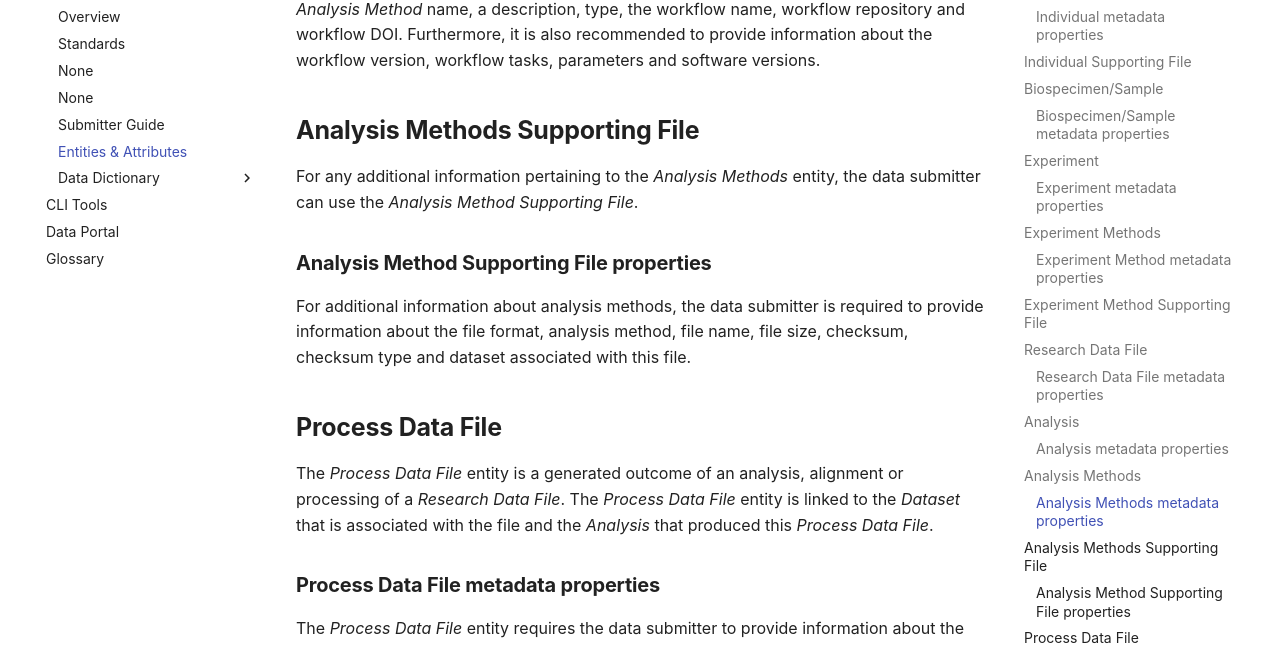
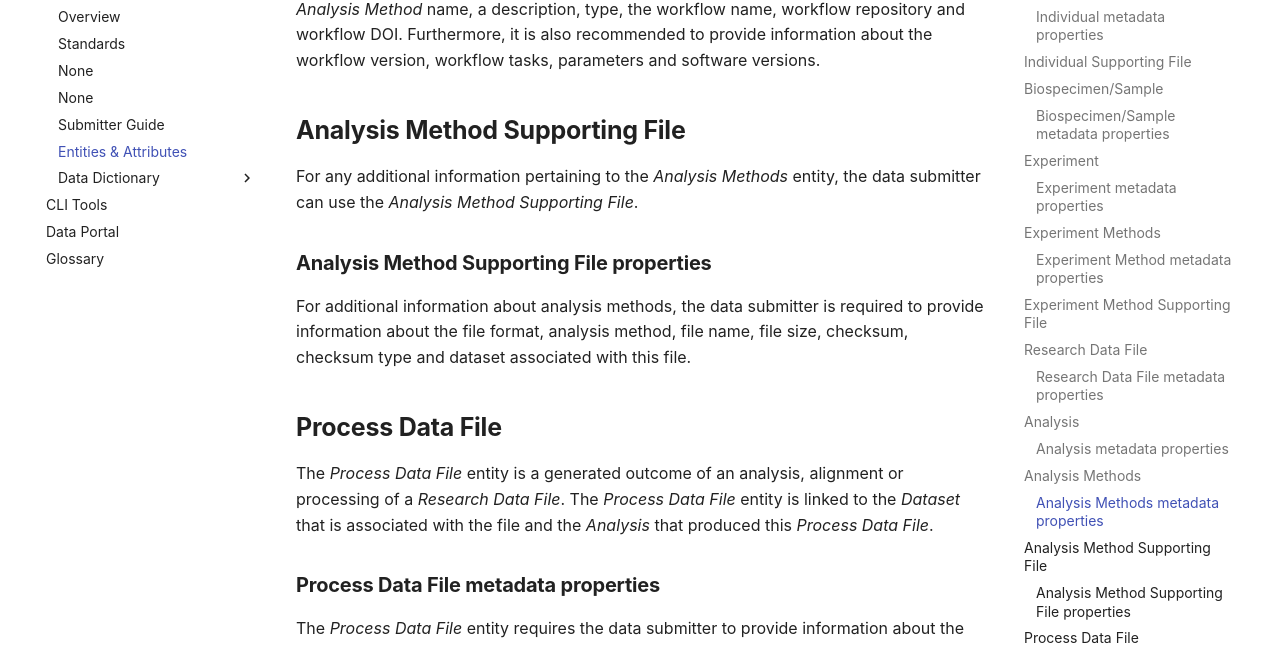
Before and after one commit to ghga-de/docs.ghga.de, an MkDocs documentation site: the page built from user_docs/metadata/entities.md, in a window 1280 px wide and 900 px high, scrolled down 3807 px. Shown: the part 145-790 px from the top of the window. Built offline with MkDocs 1.6.1 and Material for MkDocs 9.7.7, drawn with Linux system fonts in a browser that asks for light colours; comment, search, counter and statistics services are not loaded.

Commit message:
Update user_docs/metadata/entities.md
Co-authored-by: Karoline Mauer <105430060+mauerk@users.noreply.github.com>

```diff
--- a/user_docs/metadata/entities.md
+++ b/user_docs/metadata/entities.md
@@ -84,7 +84,7 @@ The *Analysis Method* entity describes the computational workflow that created *
 
 For this submission, the data submitter is required to provide information about the *Analysis Method* name, a description, type, the workflow name, workflow repository and workflow DOI. Furthermore, it is also recommended to provide information about the workflow version, workflow tasks, parameters and software versions.
 
-## **Analysis Methods Supporting File**
+## **Analysis Method Supporting File**
 
 For any additional information pertaining to the *Analysis Methods* entity, the data submitter can use the *Analysis Method Supporting File*.
 
```
